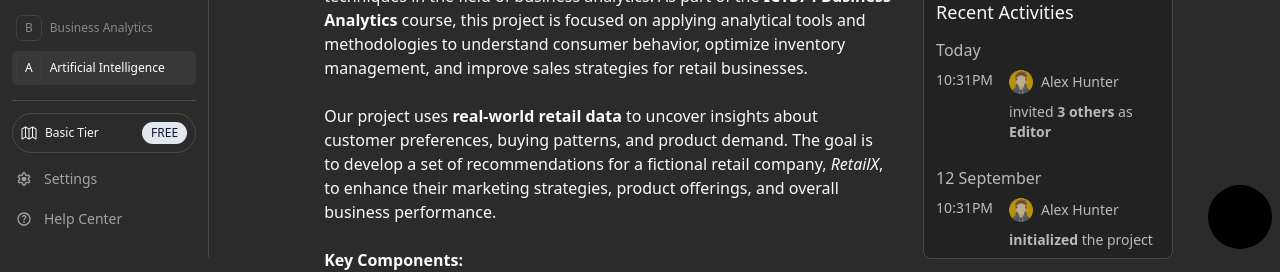
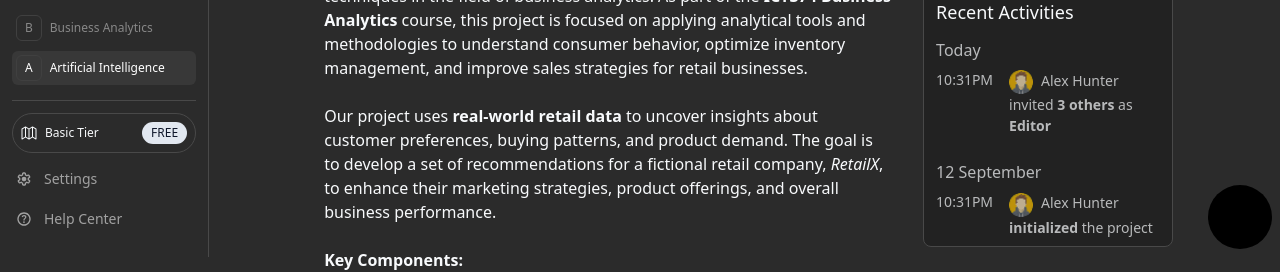
Before and after one commit to XoraForge/collab-web, a Next.js app: page /dashboard/project/ict352-artificial-intelligence in a window 1280 px wide. Shown: the part 543-815 px from the top of the page. Built offline with nearby package versions, Linux system fonts and the light colour scheme; some icons are missing.

Commit message:
fix: Inline image align with text

```diff
--- a/components/dashboard/project/ActivityDetail.tsx
+++ b/components/dashboard/project/ActivityDetail.tsx
@@ -6,19 +6,13 @@ export default function ActivityDetail({
   children: React.ReactNode;
 }) {
   return (
-    <div className="flex flex-col gap-y-2">
-      <div className="flex items-center gap-x-2">
-        <div className="size-6 relative overflow-hidden inline-block">
-          <Image
-            src="/testimage.png"
-            fill
-            className="object-cover"
-            alt="user"
-          />
-        </div>
-        <p className="text-sm font-medium">Alex Hunter</p>
-      </div>
-      <p className="text-sm">{children}</p>
-    </div>
+    <p className="text-sm leading-normal">
+      <span className="inline-block size-6 relative overflow-hidden align-middle mr-2">
+        <Image src="/testimage.png" fill className="object-cover" alt="user" />
+      </span>
+
+      <span className="font-medium">Alex Hunter </span>
+      {children}
+    </p>
   );
 }
```
